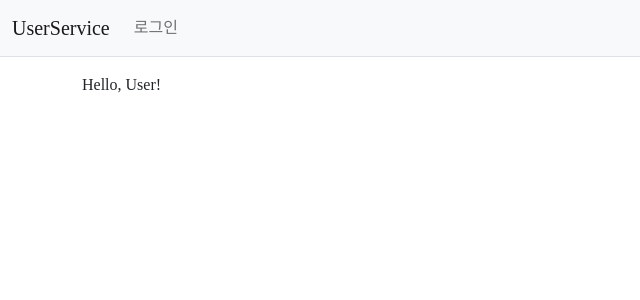
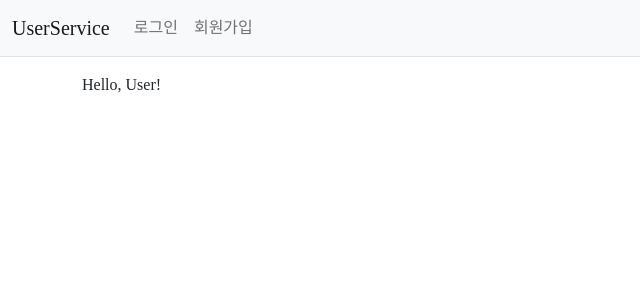
Before and after one commit to isjmovo/oasisVeganingWeb, a Spring Boot app: page /main in a window 1280 px wide. Shown: the top 300 px of the page, without its empty margins (0-640 px from the left). Run offline with Spring Boot 4, Linux system fonts and the light colour scheme; some of the project's set-up classes (security, data sources, template engines, error pages and the like) are left out, and stand-ins take their place; some libraries are stand-ins or nearby versions; some web fonts are replaced.

Commit message:
상단바에 회원가입 링크 넣기

```diff
--- a/src/main/resources/templates/navbar.html
+++ b/src/main/resources/templates/navbar.html
@@ -12,6 +12,9 @@
                 <li class="nav-item">
                     <a class="nav-link" href="#">로그인</a>
                 </li>
+                <li class="nav-item">
+                    <a class="nav-link" th:href="@{/user/signup}">회원가입</a>
+                </li>
             </ul>
         </div>
     </div>
```
